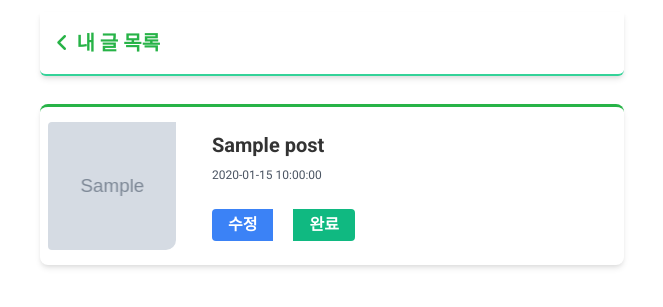
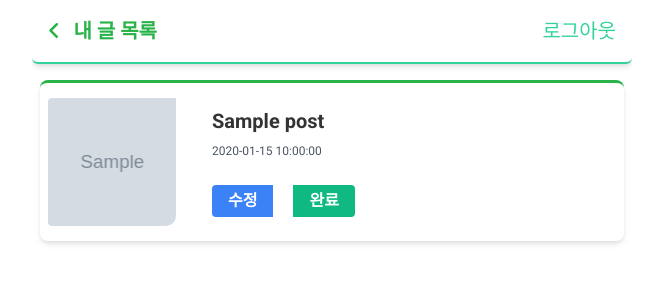
Before and after one commit to Amborsia/week0, a Flask app: template templates/myPosts.html in a window 1280 px wide. Shown: the top 307 px of the page, without its empty margins (308-971 px from the left). Run offline with Flask 3, Linux system fonts and the light colour scheme; the template is opened without the code that fills it: most values are stand-ins (such as "Sample title", 1, 10 or a date in 2020); grey boxes marked "Sample" are stand-in pictures; some libraries are stand-ins or nearby versions.

Commit message:
최종본

```diff
--- a/app.py
+++ b/app.py
@@ -125,6 +125,34 @@ def api_login():
         return jsonify({'result' : 'fail', 'msg': '아이디/비밀번호가 일치하지 않습니다.'})
 
 
+@app.route('/logout', methods=['POST'])
+def logout():
+    token = request.cookies.get('token')
+    try:
+        jwt.decode(token, SECRET_KEY, algorithms=['HS256'])
+        resp = jsonify({'result': 'success', 'msg': '로그아웃이 완료되었습니다'})
+        resp.set_cookie('token', '', expires=0)
+        return resp
+    except jwt.ExpiredSignatureError:
+        return jsonify({'result': 'fail1', 'msg': '로그인 시간이 만료되었습니다.'}), 401
+    except jwt.exceptions.DecodeError:
+        return jsonify({'result': 'fail2', 'msg': '로그인 정보가 존재하지 않습니다.'}), 401
+# @app.route('/logout', methods=['POST'])
+# def logout():
+#     token = request.cookies.get('token')
+#     try:
+#         #token을 시크릿키로 디코딩
+#         jwt.decode(token, SECRET_KEY, algorithms=['HS256'])
+#         resp = jsonify({'result':'success', 'msg':'로그아웃이 완료되었습니다'})
+#         resp = resp.set_cookie('token', '')
+#         return resp
+#     # token이 만료되었을 시
+#     except jwt.ExpiredSignatureError:
+#         resp = jsonify({'result':'fail1', 'msg' : '로그인 시간이 만료되었습니다.'})
+#         return resp
+#     except jwt.exceptions.DecodeError:
+#         resp = jsonify({'result':'fail2','msg' : '로그인 정보가 존재하지 않습니다.'})
+#         return resp
 # 회원가입 - 완료
 @app.route('/api/signup', methods=['POST'])
 def api_register():
--- a/static/css/form.css
+++ b/static/css/form.css
@@ -12,7 +12,7 @@
 .peer:not(:placeholder-shown) ~ .form-label {
   top: -1.2rem;
   font-size: 0.9rem;
-  color: #3b82f6;
+  color: #27b347;
 }
 
 .peer:placeholder-shown ~ .form-label {
--- a/templates/myPosts.html
+++ b/templates/myPosts.html
@@ -105,11 +105,12 @@
 {% endblock %}
 
 {% block content %}
-<div class="w-full py-3 px-2 flex justify-between ">
-    <a href="/posts" style="max-width: 592px;"
-        class="w-full h-16 px-4 text-gray-700 bg-white text-xl font-semibold flex items-center border-b-2 border-green-400 rounded-b-md shadow-md">
+<div
+    class="w-full py-3 px-2 flex justify-between h-16 px-4 text-gray-700 bg-white text-xl font-semibold items-center border-b-2 border-green-400 rounded-b-md shadow-md">
+    <a href="/posts">
         <i class="fa-solid fa-angle-left mr-2"></i> 내 글 목록
     </a>
+    <button class="text-green-400">로그아웃</button>
 </div>
 <div class="w-full mx-auto relative px-2">
     {% if posts %}
@@ -203,7 +204,43 @@
                 }
             });
         });
+
+        // 로그아웃 버튼 클릭 이벤트
+        $('.text-green-400').click(function () {
+            $.ajax({
+                url: '/logout',
+                type: 'POST',
+                success: function (response) {
+                    if (response['result'] === 'success') {
+                        Swal.fire({
+                            title: '로그아웃 성공',
+                            text: '성공적으로 로그아웃되었습니다.',
+                            icon: 'success',
+                            confirmButtonText: '확인'
+                        }).then((result) => {
+                            if (result.value) {
+                                window.location.href = '/login';
+                            }
+                        });
+                    } else {
+                        Swal.fire({
+                            title: '오류',
+                            text: '로그아웃에 실패했습니다.',
+                            icon: 'error',
+                            confirmButtonText: '다시 시도'
+                        });
+                    }
+                },
+                error: function (error) {
+                    Swal.fire({
+                        title: '오류',
+                        text: '로그아웃 중 오류가 발생했습니다.',
+                        icon: 'error',
+                        confirmButtonText: '다시 시도'
+                    });
+                }
+            });
+        });
     });
 </script>
-
 {% endblock %}
```
Also changed, not shown: static/js/signup.js (+15 -11 lines), templates/login.html (+4 -4 lines).
